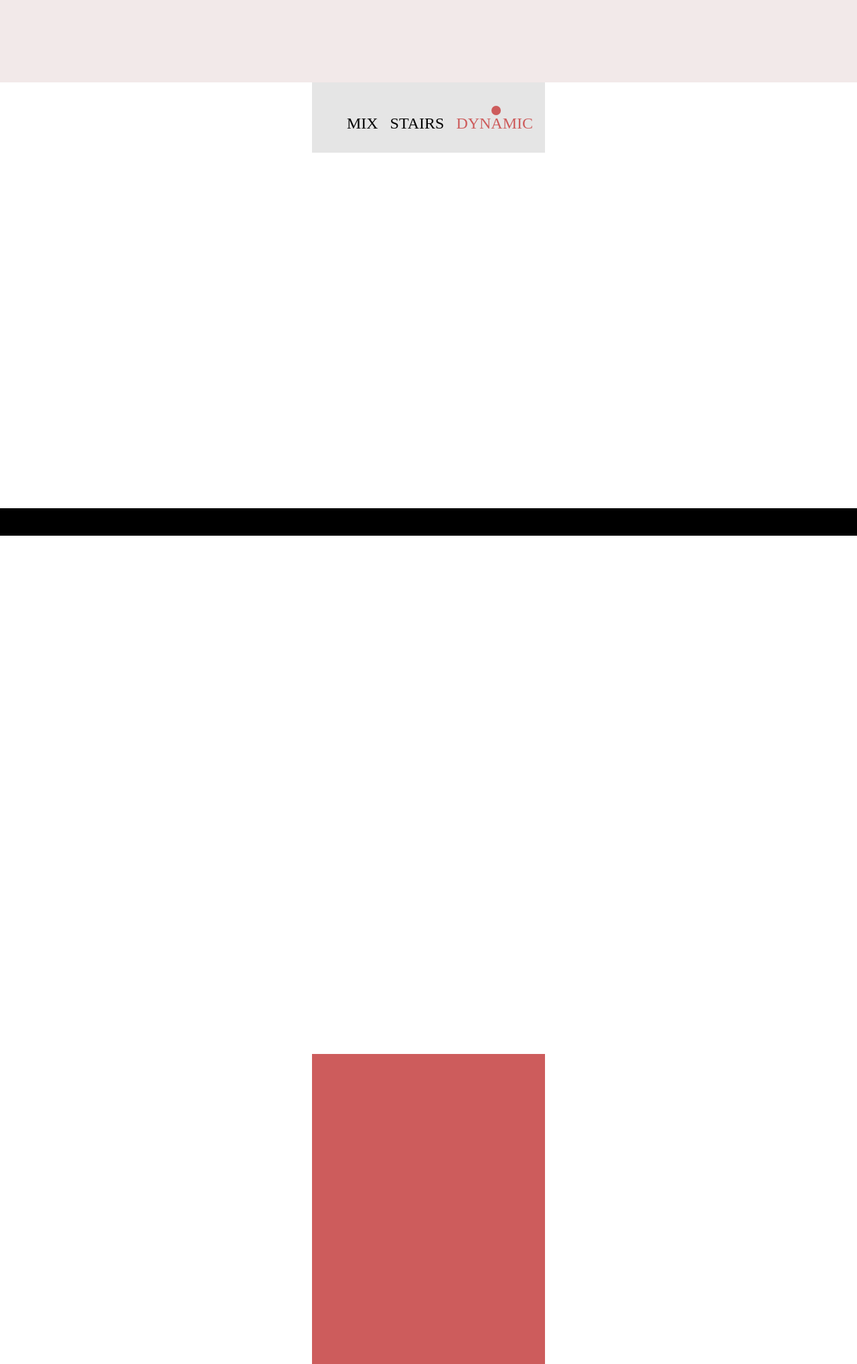
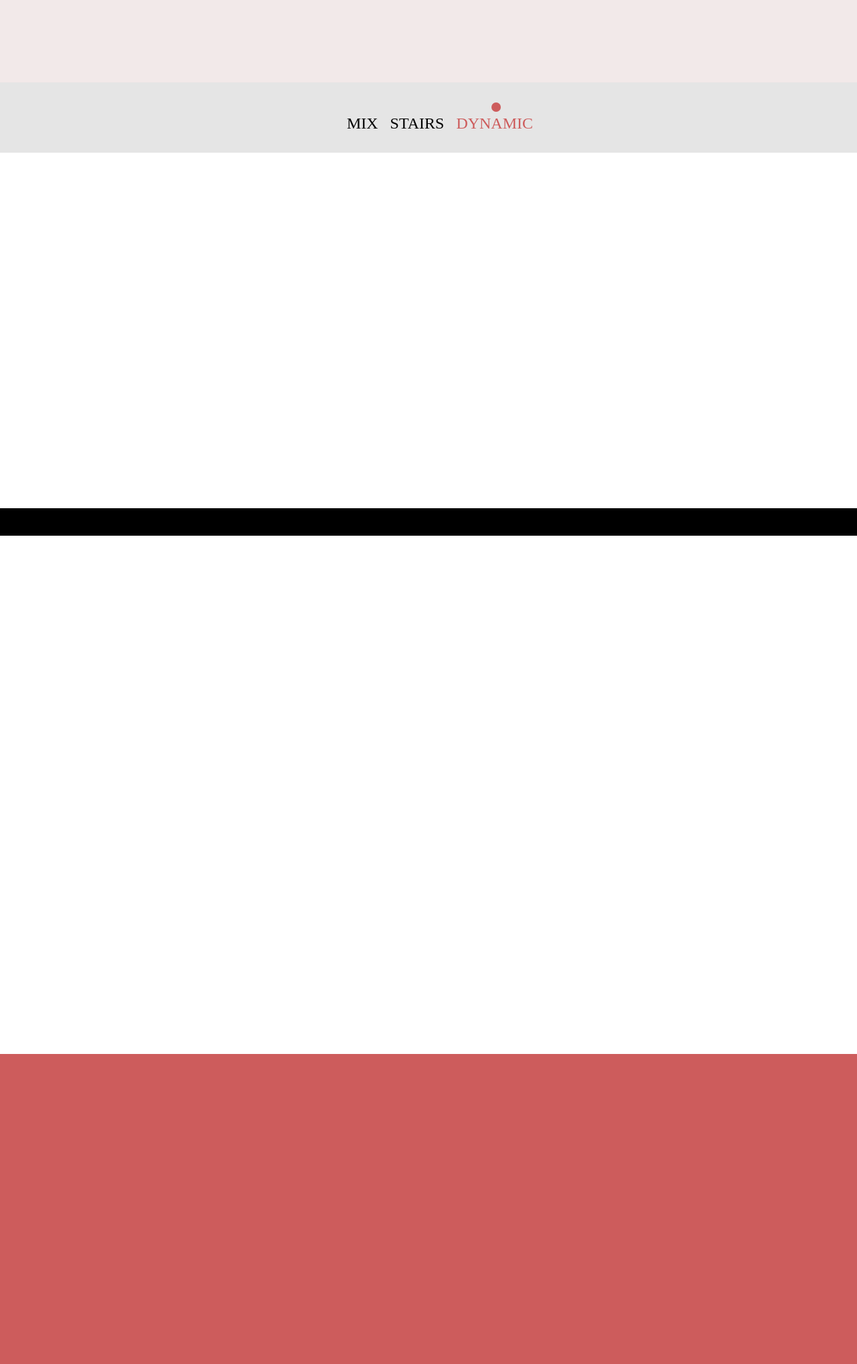
Before and after one commit to eliyasamary/Web-and-cloud, a PHP site: page /layout3.html in a window 1280 px wide. Shown: the whole page at 67% size. Run offline with PHP 8.4, Linux system fonts and the light colour scheme; some web fonts are replaced.

Commit message:
Add files via upload

```diff
--- a/ex3/css/style.css
+++ b/ex3/css/style.css
@@ -350,8 +350,11 @@ a.selected{
         width: 100%;
         height: 1346px;
     }
+    #body3 > div > main{
+        width: 100%;
+    }
     #third-selected{
-        bottom: 20px;
+        bottom: 25px;
         left: 230px;
     }
 }
```
